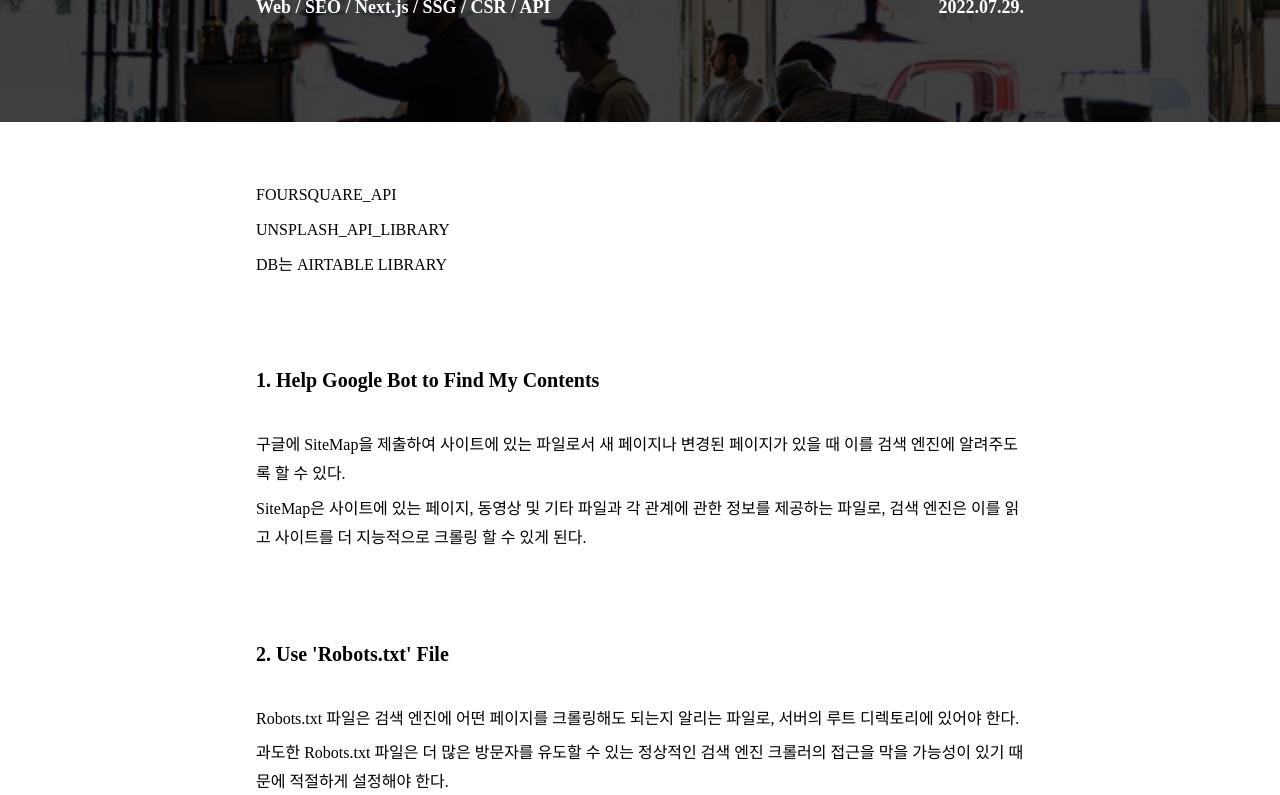
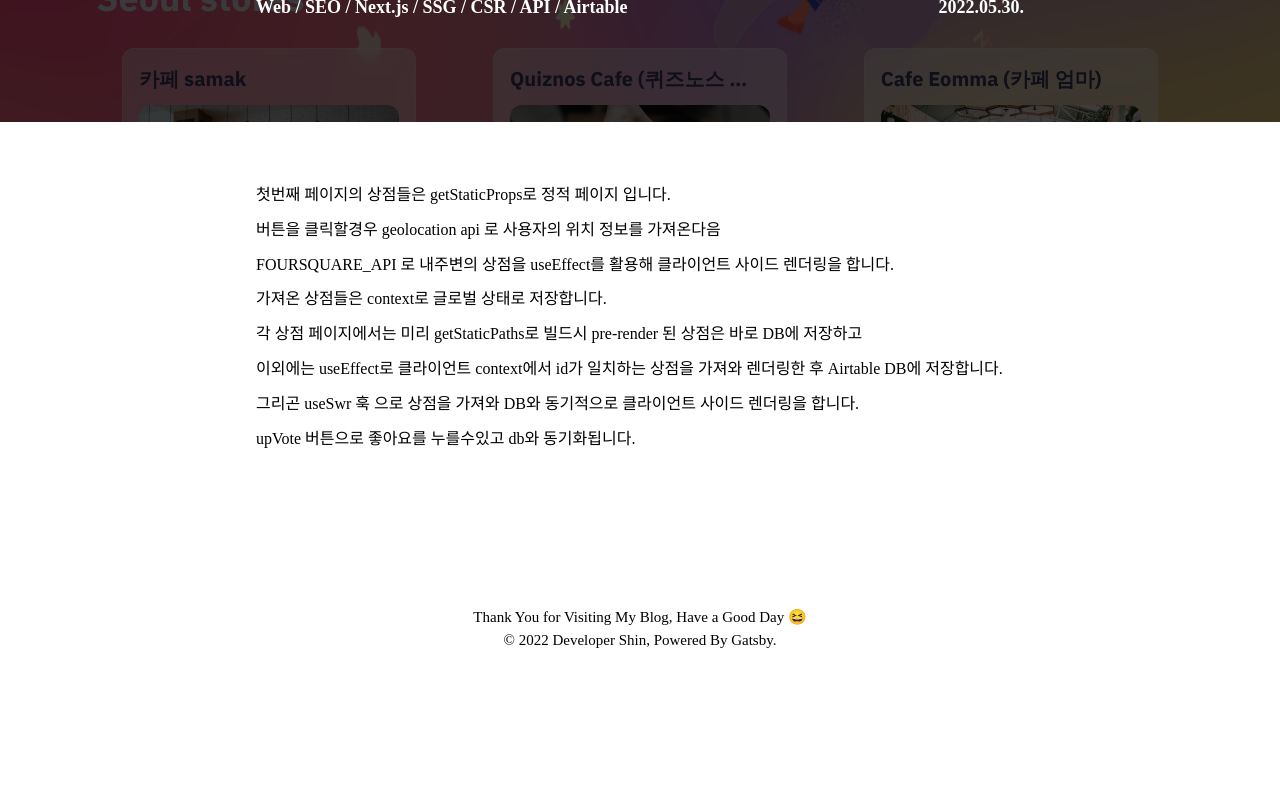
Before and after one commit to shinhonggyu/gatsby-myblog-typescript, a Gatsby site: page /coffee-stores/ in a window 1280 px wide. Shown: the part 178-973 px from the top of the page. After the commit the page ends 879 px from the top, so only its background shows below. Built offline with nearby package versions, Linux system fonts and the light colour scheme; Gatsby itself is replaced by a stand-in of ours; a web font is replaced by a local one.

Commit message:
2022-05-30

```diff
--- a/contents/coffee-stores.md
+++ b/contents/coffee-stores.md
@@ -1,33 +1,23 @@
 ---
-date: '2022-07-29'
-title: '주변 카페 찾기'
-categories: ['Web', 'SEO', 'Next.js', 'SSG', 'CSR', 'API']
-summary: '홈페이지를 운영하는 많은 사람들 또는 기업들이 검색 페이지 최상단에 보여지게 하기 위해 어떤 최적화 작업을 하는지 알아보자.'
-thumbnail: './test.jpg'
+date: '2022-05-30'
+title: '내주변 카페 찾기'
+categories: ['Web', 'SEO', 'Next.js', 'SSG', 'CSR', 'API', 'Airtable']
+summary: '내 주변 커피집을 찾을수있는 웹.'
+thumbnail: './coffee-stores.png'
 ---
 
-FOURSQUARE_API
+첫번째 페이지의 상점들은 getStaticProps로 정적 페이지 입니다.
 
-UNSPLASH_API_LIBRARY
+버튼을 클릭할경우 geolocation api 로 사용자의 위치 정보를 가져온다음
 
-DB는 AIRTABLE LIBRARY
+FOURSQUARE_API 로 내주변의 상점을 useEffect를 활용해 클라이언트 사이드 렌더링을 합니다.
 
-### 1. Help Google Bot to Find My Contents
+가져온 상점들은 context로 글로벌 상태로 저장합니다.
 
-구글에 SiteMap을 제출하여 사이트에 있는 파일로서 새 페이지나 변경된 페이지가 있을 때 이를 검색 엔진에 알려주도록 할 수 있다.
+각 상점 페이지에서는 미리 getStaticPaths로 빌드시 pre-render 된 상점은 바로 DB에 저장하고
 
-SiteMap은 사이트에 있는 페이지, 동영상 및 기타 파일과 각 관계에 관한 정보를 제공하는 파일로, 검색 엔진은 이를 읽고 사이트를 더 지능적으로 크롤링 할 수 있게 된다.
+이외에는 useEffect로 클라이언트 context에서 id가 일치하는 상점을 가져와 렌더링한 후 Airtable DB에 저장합니다.
 
-### 2. Use 'Robots.txt' File
+그리곤 useSwr 훅 으로 상점을 가져와 DB와 동기적으로 클라이언트 사이드 렌더링을 합니다.
 
-Robots.txt 파일은 검색 엔진에 어떤 페이지를 크롤링해도 되는지 알리는 파일로, 서버의 루트 디렉토리에 있어야 한다.
-
-과도한 Robots.txt 파일은 더 많은 방문자를 유도할 수 있는 정상적인 검색 엔진 크롤러의 접근을 막을 가능성이 있기 때문에 적절하게 설정해야 한다.
-
----
-
-## Source
-
-- SEO 기본 가이드
-
-  [<https://support.google.com/webmasters/answer/7451184?hl=ko&ref_topic=9460495>](https://support.google.com/webmasters/answer/7451184?hl=ko&ref_topic=9460495)
+upVote 버튼으로 좋아요를 누를수있고 db와 동기화됩니다.
```
Also changed, not shown: README.md, contents/coffee-stores.png (added), contents/test.jpg (deleted).
